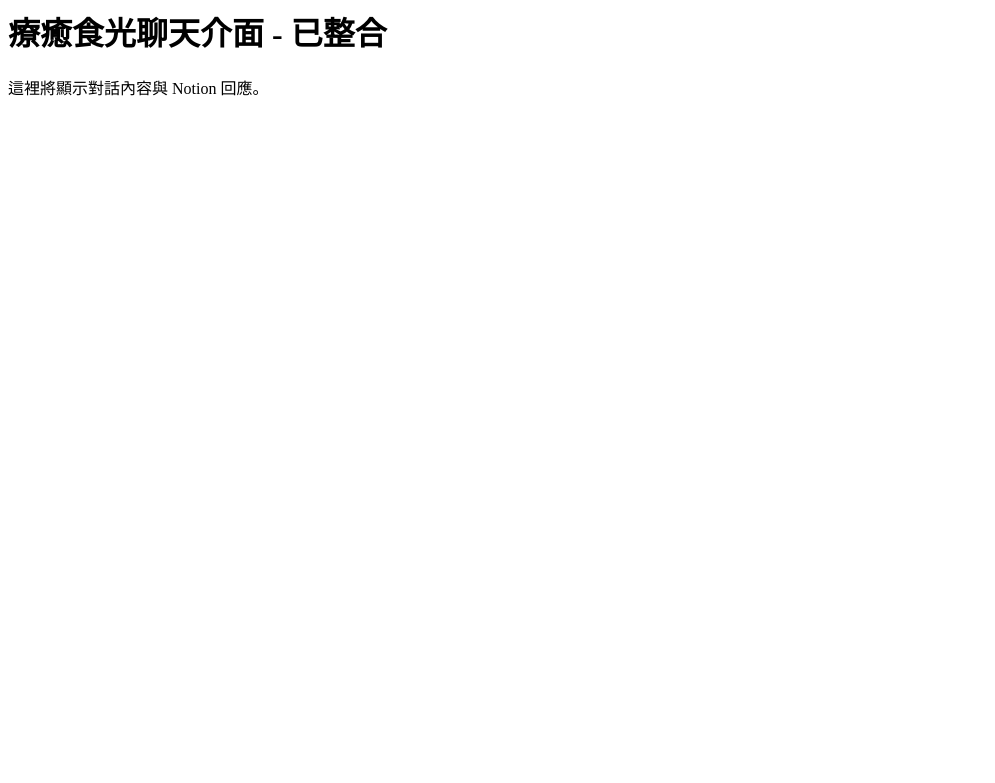
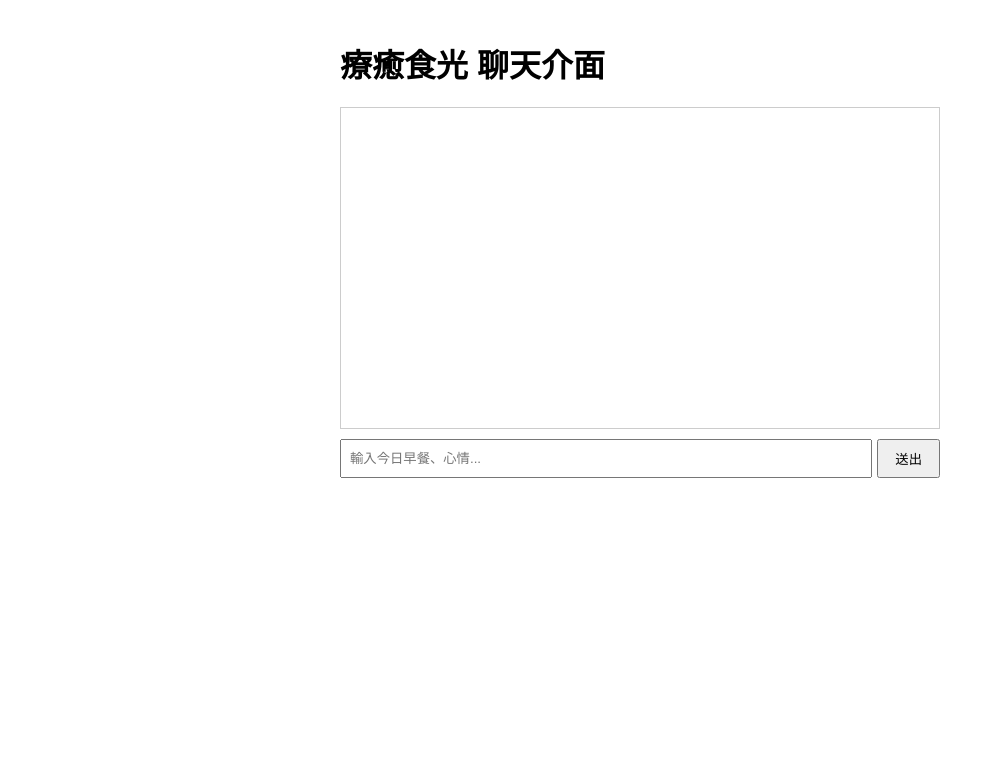
Before and after one commit to kevin-twai/healing-mealtime, a Flask app: page / in a window 1280 px wide. Shown: the top 783 px of the page, without its empty margins (0-995 px from the left). Run offline with Flask 3, Linux system fonts and the light colour scheme.

Commit message:
更新聊天介面為互動版本

```diff
--- a/templates/chat.html
+++ b/templates/chat.html
@@ -1 +1,46 @@
-<h1>療癒食光聊天介面 - 已整合</h1><p>這裡將顯示對話內容與 Notion 回應。</p>
+
+<!DOCTYPE html>
+<html>
+<head>
+  <meta charset="UTF-8">
+  <title>療癒食光｜健康紀錄對話</title>
+  <style>
+    body { font-family: Arial; max-width: 600px; margin: 40px auto; }
+    #chatBox { border: 1px solid #ccc; padding: 10px; height: 300px; overflow-y: scroll; }
+    .input-area { margin-top: 10px; display: flex; }
+    #userInput { flex: 1; padding: 8px; }
+    button { padding: 8px 16px; margin-left: 5px; }
+  </style>
+</head>
+<body>
+  <h1>療癒食光 聊天介面</h1>
+  <div id="chatBox"></div>
+  <div class="input-area">
+    <input type="text" id="userInput" placeholder="輸入今日早餐、心情..." />
+    <button onclick="send()">送出</button>
+  </div>
+  <script>
+    function send() {
+      const input = document.getElementById("userInput");
+      const chat = document.getElementById("chatBox");
+      const message = input.value.trim();
+      if (!message) return;
+      chat.innerHTML += `<div><b>你：</b>${message}</div>`;
+      fetch("/chat", {
+        method: "POST",
+        headers: { "Content-Type": "application/json" },
+        body: JSON.stringify({ message })
+      })
+      .then(res => res.json())
+      .then(data => {
+        chat.innerHTML += `<div><b>療癒食光：</b>${data.reply}</div>`;
+        input.value = "";
+        chat.scrollTop = chat.scrollHeight;
+      })
+      .catch(() => {
+        chat.innerHTML += `<div><b>系統：</b>錯誤，請稍後再試。</div>`;
+      });
+    }
+  </script>
+</body>
+</html>
```
